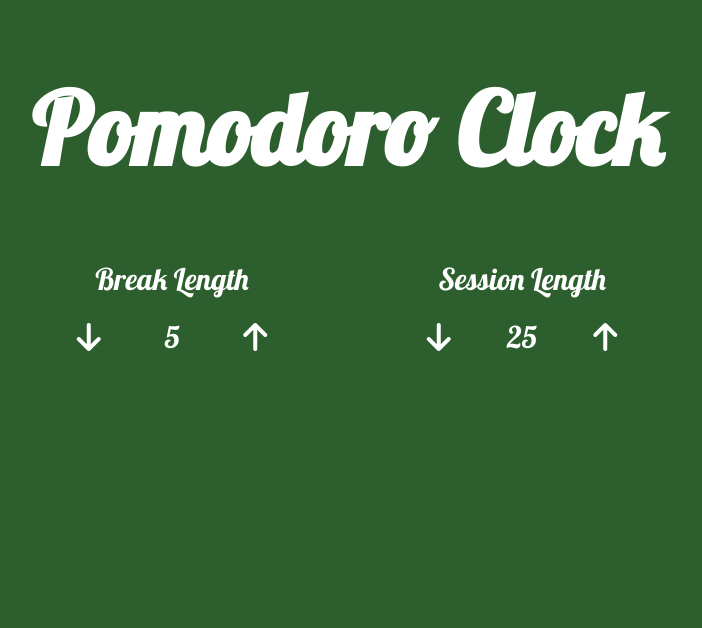
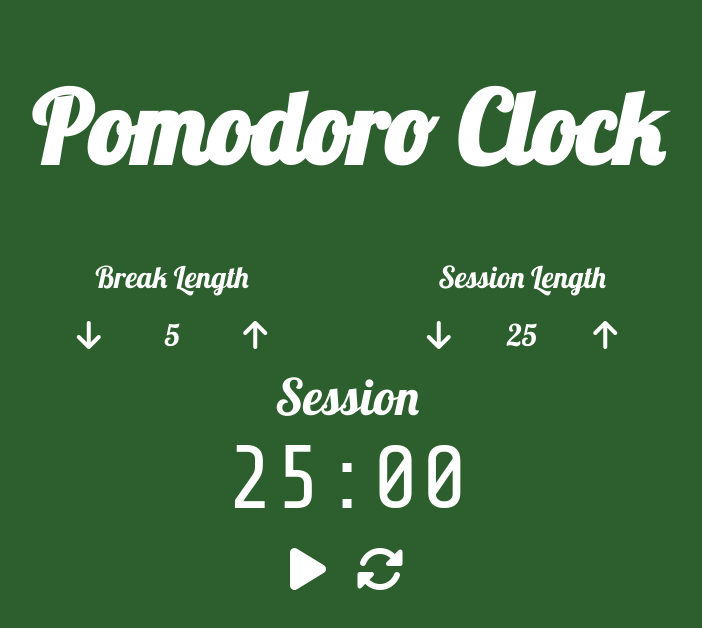
Before and after one commit to tupelobound/pomodoro-clock, a React (Create React App) app: page / in a window 1280 px wide. Shown: the top 628 px of the page, without its empty margins (293-995 px from the left). Built offline with nearby package versions, Linux system fonts and the light colour scheme; the HTML template or start-up script is replaced by a standard one.

Commit message:
Added timer component

```diff
--- a/src/App.js
+++ b/src/App.js
@@ -1,6 +1,7 @@
 import './App.css'
 import Break from './Break'
 import Session from './Session'
+import Timer from './Timer'
 import { useState } from 'react'
 
 function App() {
@@ -23,8 +24,23 @@ function App() {
   return (
     <div id="main">
       <h1>Pomodoro Clock</h1>
-      <Break length={state.breakLength} click={handleClick} />
-      <Session length={state.sessionLength} click={handleClick} />
+      <Break
+        length={state.breakLength}
+        click={handleClick}
+      />
+      <Session
+        length={state.sessionLength}
+        click={handleClick}
+      />
+      <Timer
+        minutes={state.timerMinutes}
+        seconds={state.timerSeconds}
+        playPause={handleClick}
+        cancel={handleClick}
+        color={state.color}
+        mode={state.timerMode}
+      />
+      <audio id="beep" src="https://raw.githubusercontent.com/freeCodeCamp/cdn/master/build/testable-projects-fcc/audio/BeepSound.wav" />
     </div>
   )
 }
--- /dev/null
+++ b/src/Timer.css
@@ -0,0 +1,32 @@
+#timer {
+  grid-column: 1 / 3;
+  width: 100%;
+  text-align: center;
+}
+
+#timer i {
+  margin: 15px;
+}
+
+#timer-label {
+  font-size: 50px;
+  margin: 0;
+}
+
+#time-left {
+  font-family: 'Share Tech Mono', cursive;
+  font-size: 90px;
+  margin: 0;
+}
+
+i {
+  cursor: pointer;
+}
+
+.white {
+  color: white;
+}
+
+.red {
+  color: #ad3527;
+}
--- /dev/null
+++ b/src/Timer.js
@@ -0,0 +1,14 @@
+import './Timer.css'
+
+function Timer({ color, mode, minutes, seconds, playPause, cancel }) {
+  return (
+    <div id="timer">
+      <p id="timer-label" className={color}>{mode}</p>
+      <p id="time-left" className={color}>{minutes}:{seconds}</p>
+      <i id="start_stop" className="fas fa-play fa-3x" onClick={playPause} />
+      <i id="reset" className="fas fa-sync-alt fa-3x" onClick={cancel} />
+    </div>
+  )
+}
+
+export default Timer
```
